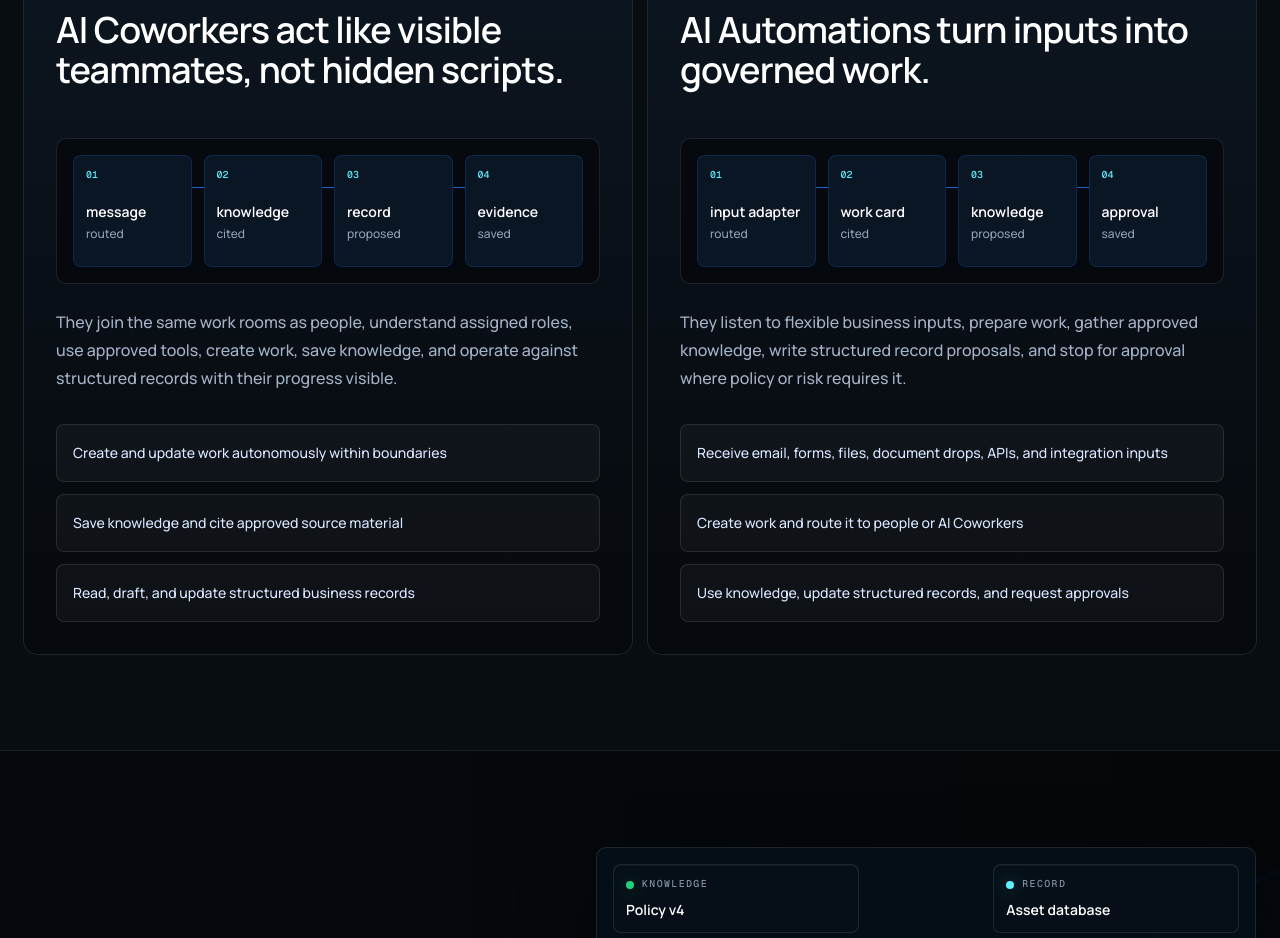
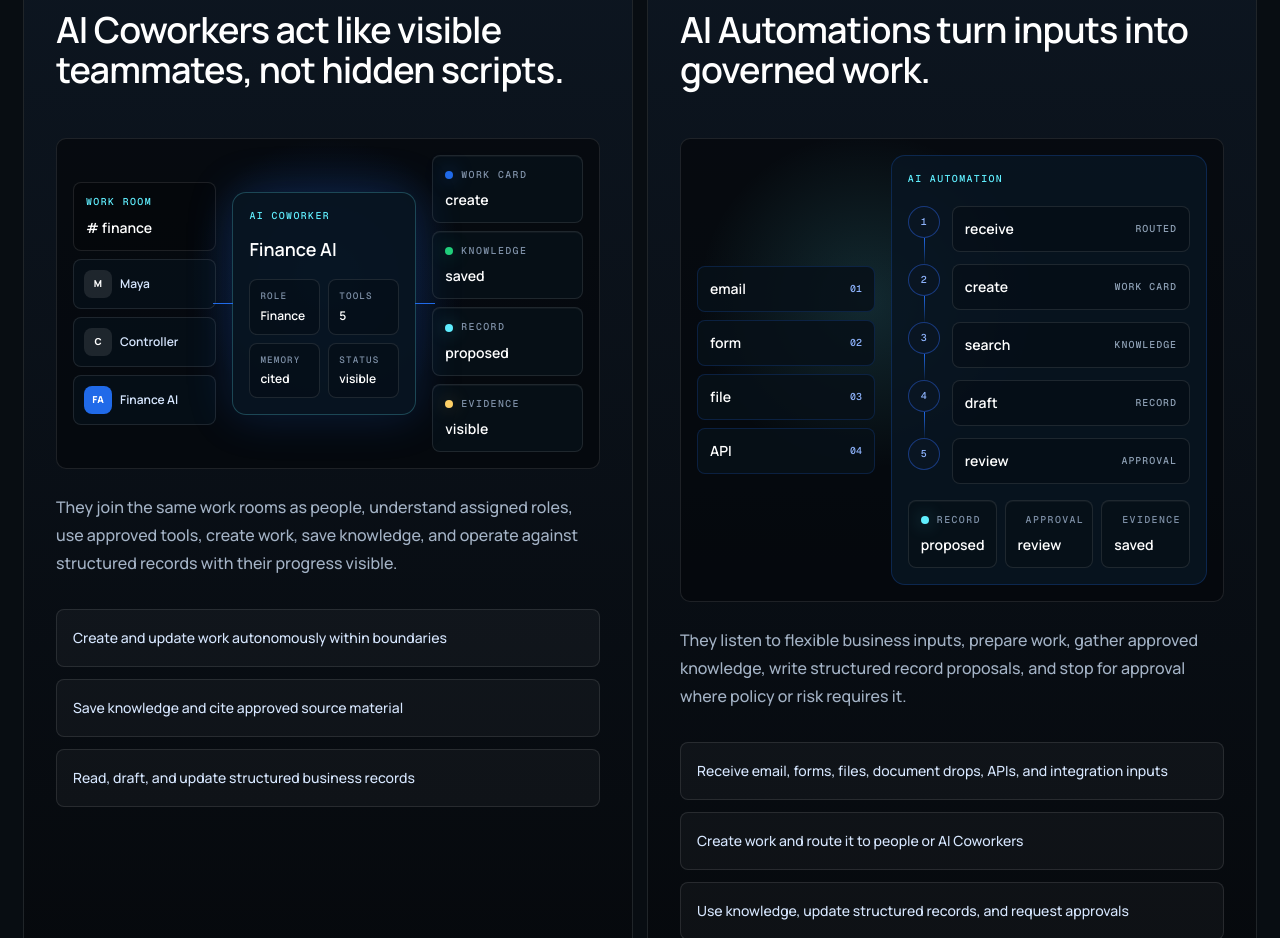
Before and after one commit to L-U-C-K-Y/ai-agent-work-system-website, a Next.js app: page /en/platform in a window 1280 px wide. Shown: the part 3200-4138 px from the top of the page. Built offline with nearby package versions, Linux system fonts and the light colour scheme.

Commit message:
Refine platform coworker automation visuals

```diff
--- a/app/[locale]/platform/page.tsx
+++ b/app/[locale]/platform/page.tsx
@@ -51,6 +51,20 @@ const pageCopy = {
       approval: "approval",
       evidence: "evidence",
       traceAttached: "Trace attached",
+      role: "role",
+      tools: "tools",
+      memory: "memory",
+      status: "status",
+      visible: "visible",
+      email: "email",
+      form: "form",
+      file: "file",
+      api: "API",
+      receive: "receive",
+      create: "create",
+      search: "search",
+      draft: "draft",
+      review: "review",
       coworker: "AI Coworker",
       automation: "AI Automation",
       input: "input adapter",
@@ -182,6 +196,20 @@ const pageCopy = {
       approval: "Freigabe",
       evidence: "Nachweis",
       traceAttached: "Trace verbunden",
+      role: "Rolle",
+      tools: "Tools",
+      memory: "Memory",
+      status: "Status",
+      visible: "sichtbar",
+      email: "E-Mail",
+      form: "Formular",
+      file: "Datei",
+      api: "API",
+      receive: "Empfangen",
+      create: "Erstellen",
+      search: "Suchen",
+      draft: "Entwerfen",
+      review: "Prüfen",
       coworker: "AI Coworker",
       automation: "AI Automatisierung",
       input: "Input-Adapter",
@@ -445,35 +473,151 @@ function DeepDiveVisual({
 }) {
   const labels = copy.visualLabels;
   const isCoworker = variant === "coworker";
-  const steps = isCoworker
-    ? [labels.message, labels.knowledge, labels.record, labels.evidence]
-    : [labels.input, labels.workCard, labels.knowledge, labels.approval];
+
+  if (isCoworker) {
+    const outputs = [
+      [labels.workCard, labels.create, "blue"],
+      [labels.knowledge, labels.saved, "green"],
+      [labels.record, labels.proposed, "cyan"],
+      [labels.evidence, labels.visible, "amber"],
+    ] as const;
+
+    return (
+      <div className="relative overflow-hidden rounded-lg border border-white/10 bg-[#05080c]/72 p-4">
+        <div className="absolute inset-0 bg-[radial-gradient(circle_at_50%_42%,rgba(32,106,233,0.2),transparent_42%)]" />
+        <div className="relative grid gap-4 md:grid-cols-[0.78fr_1fr_0.82fr] md:items-center">
+          <div className="grid gap-2">
+            <div className="rounded-md border border-white/10 bg-black/24 p-3">
+              <p className="font-mono text-[0.62rem] uppercase tracking-[0.14em] text-[#60efff]">
+                {labels.room}
+              </p>
+              <p className="mt-2 text-sm font-semibold text-white">
+                {labels.financeRoom}
+              </p>
+            </div>
+            {["Maya", "Controller", "Finance AI"].map((name, index) => (
+              <div
+                className="flex items-center gap-2 rounded-md border border-white/10 bg-[#071019]/82 p-2.5"
+                key={name}
+              >
+                <span
+                  className={`grid size-7 shrink-0 place-items-center rounded-md text-[0.6rem] font-black text-white ${
+                    index === 2 ? "bg-[#206ae9]" : "bg-white/10"
+                  }`}
+                >
+                  {name
+                    .split(" ")
+                    .map((part) => part[0])
+                    .join("")}
+                </span>
+                <span className="truncate text-xs font-semibold text-[#d7e7ff]">
+                  {name}
+                </span>
+              </div>
+            ))}
+          </div>
+
+          <div className="relative rounded-xl border border-[#60efff]/24 bg-[#081522]/92 p-4 shadow-[0_0_46px_rgba(32,106,233,0.22)]">
+            <div className="absolute -left-5 top-1/2 hidden h-px w-5 bg-[#206ae9] md:block" />
+            <div className="absolute -right-5 top-1/2 hidden h-px w-5 bg-[#206ae9] md:block" />
+            <p className="font-mono text-[0.62rem] uppercase tracking-[0.14em] text-[#60efff]">
+              {labels.coworker}
+            </p>
+            <h3 className="mt-3 text-lg font-semibold text-white">Finance AI</h3>
+            <div className="mt-4 grid grid-cols-2 gap-2">
+              {[
+                [labels.role, "Finance"],
+                [labels.tools, "5"],
+                [labels.memory, labels.cited],
+                [labels.status, labels.visible],
+              ].map(([label, value]) => (
+                <div
+                  className="rounded-md border border-white/10 bg-black/22 p-2.5"
+                  key={label}
+                >
+                  <p className="font-mono text-[0.58rem] uppercase tracking-[0.12em] text-[#7f91a8]">
+                    {label}
+                  </p>
+                  <p className="mt-1 text-xs font-semibold text-white">
+                    {value}
+                  </p>
+                </div>
+              ))}
+            </div>
+          </div>
+
+          <div className="grid gap-2">
+            {outputs.map(([label, value, tone]) => (
+              <MiniNode
+                key={label}
+                label={label}
+                tone={tone}
+                value={value}
+              />
+            ))}
+          </div>
+        </div>
+      </div>
+    );
+  }
+
+  const adapters = [labels.email, labels.form, labels.file, labels.api];
+  const stages = [
+    [labels.receive, labels.routed],
+    [labels.create, labels.workCard],
+    [labels.search, labels.knowledge],
+    [labels.draft, labels.record],
+    [labels.review, labels.approval],
+  ];
 
   return (
-    <div className="rounded-lg border border-white/10 bg-[#05080c]/72 p-4">
-      <div className="grid gap-3 sm:grid-cols-4">
-        {steps.map((step, index) => (
-          <div className="relative" key={step}>
-            {index > 0 ? (
-              <span className="absolute right-[calc(100%-0.3rem)] top-8 hidden h-px w-[calc(100%-0.75rem)] bg-[linear-gradient(90deg,transparent,#206ae9)] sm:block" />
-            ) : null}
-            <div className="relative z-10 min-h-28 rounded-md border border-[#206ae9]/22 bg-[#0a1624] p-3">
-              <p className="font-mono text-[0.62rem] text-[#60efff]">
+    <div className="relative overflow-hidden rounded-lg border border-white/10 bg-[#05080c]/72 p-4">
+      <div className="absolute inset-0 bg-[radial-gradient(circle_at_34%_35%,rgba(96,239,255,0.14),transparent_36%)]" />
+      <div className="relative grid gap-4 md:grid-cols-[0.72fr_1.28fr]">
+        <div className="grid content-center gap-2">
+          {adapters.map((adapter, index) => (
+            <div
+              className="flex items-center justify-between gap-3 rounded-md border border-[#206ae9]/20 bg-[#071019]/88 p-3"
+              key={adapter}
+            >
+              <span className="text-sm font-semibold text-white">{adapter}</span>
+              <span className="font-mono text-[0.62rem] text-[#8fb5ff]">
                 {String(index + 1).padStart(2, "0")}
-              </p>
-              <p className="mt-5 text-sm font-semibold text-white">{step}</p>
-              <p className="mt-1 text-xs text-[#8ea0b5]">
-                {index === 0
-                  ? labels.routed
-                  : index === 1
-                    ? labels.cited
-                    : index === 2
-                      ? labels.proposed
-                      : labels.saved}
-              </p>
+              </span>
             </div>
+          ))}
+        </div>
+
+        <div className="relative rounded-xl border border-[#206ae9]/24 bg-[#081522]/88 p-4">
+          <p className="font-mono text-[0.62rem] uppercase tracking-[0.14em] text-[#60efff]">
+            {labels.automation}
+          </p>
+          <div className="mt-5 grid gap-3">
+            {stages.map(([stage, value], index) => (
+              <div className="relative grid grid-cols-[2rem_1fr] gap-3" key={stage}>
+                <span className="relative z-10 grid size-8 place-items-center rounded-full border border-[#2f6fff]/42 bg-[#091522] font-mono text-[0.62rem] text-[#8fb5ff]">
+                  {index + 1}
+                </span>
+                {index < stages.length - 1 ? (
+                  <span className="absolute bottom-[-0.85rem] left-4 top-8 w-px bg-[linear-gradient(180deg,#206ae9,transparent)]" />
+                ) : null}
+                <div className="rounded-md border border-white/10 bg-black/22 p-3">
+                  <div className="flex items-center justify-between gap-3">
+                    <p className="text-sm font-semibold text-white">{stage}</p>
+                    <p className="font-mono text-[0.62rem] uppercase tracking-[0.1em] text-[#8ea0b5]">
+                      {value}
+                    </p>
+                  </div>
+                </div>
+              </div>
+            ))}
           </div>
-        ))}
+          <div className="mt-4 grid gap-2 sm:grid-cols-3">
+            <MiniNode label={labels.record} value={labels.proposed} tone="cyan" />
+            <MiniNode label={labels.approval} value={labels.review} tone="amber" />
+            <MiniNode label={labels.evidence} value={labels.saved} tone="green" />
+          </div>
+        </div>
       </div>
     </div>
   );
```
